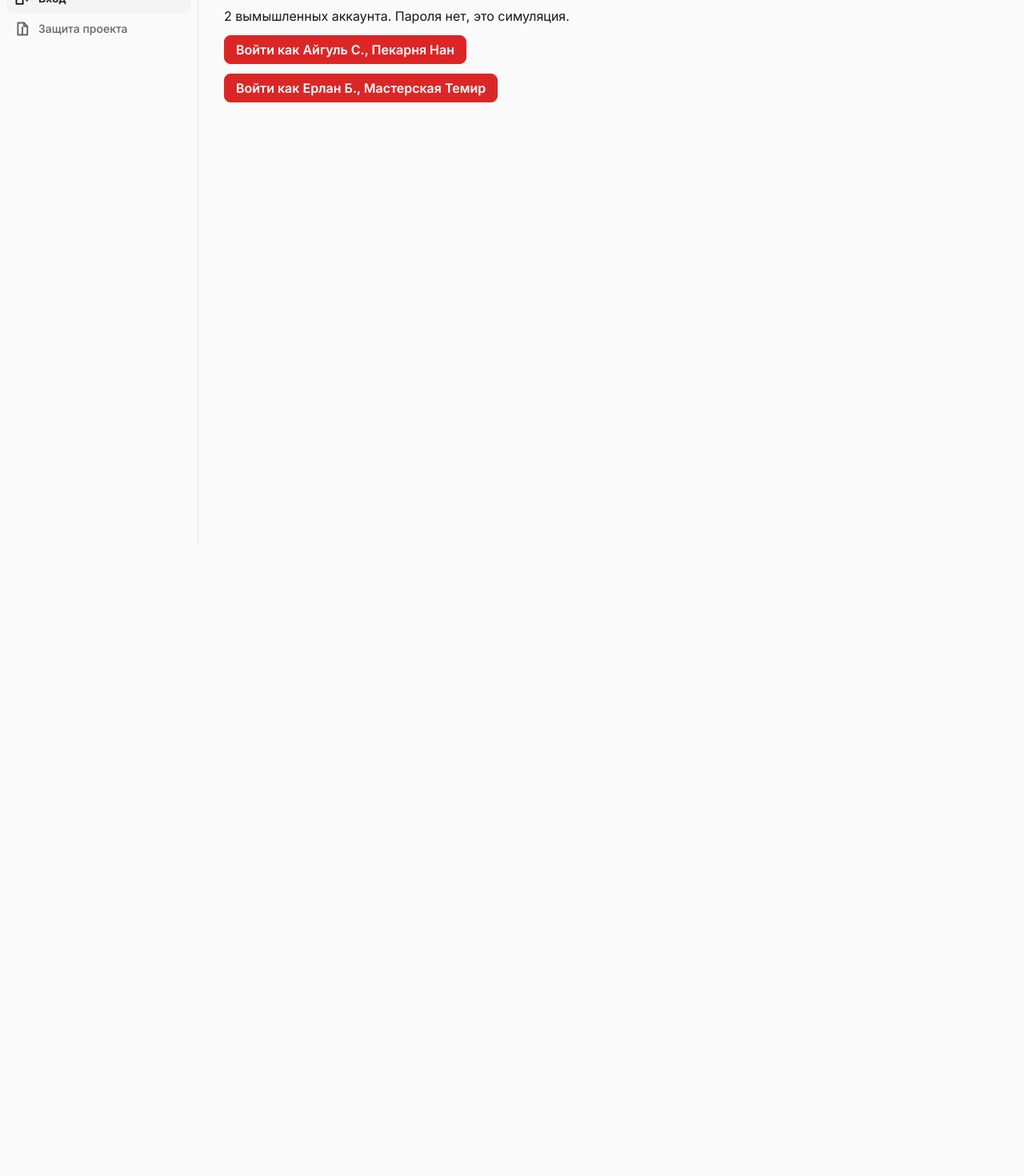
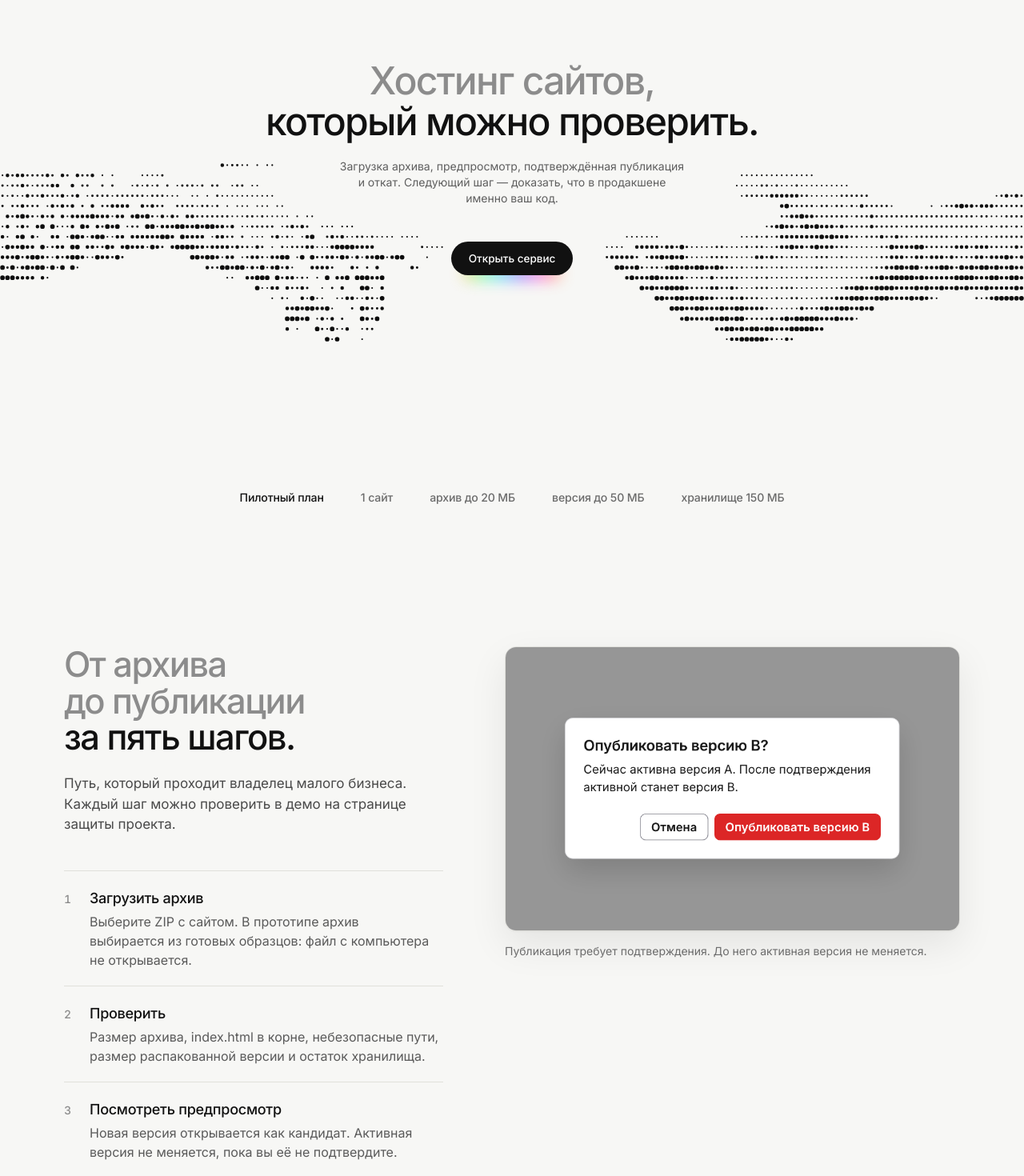
Before and after one commit to Arthurmyn/Alertion-service, a React (Vite) app: page / in a window 1280 px wide. Before the commit this address led to /login. Shown: the part 120-1590 px from the top of the page at 80% size. Before the commit the page ends 800 px from the top, so only its background shows below. Built offline with nearby package versions, Linux system fonts and the light colour scheme.

Commit message:
feat(app): serve the landing at / and the service under /app

```diff
--- a/index.html
+++ b/index.html
@@ -4,7 +4,16 @@
     <meta charset="UTF-8" />
     <link rel="icon" type="image/png" href="/logo.png" />
     <meta name="viewport" content="width=device-width, initial-scale=1.0" />
-    <title>Alertion</title>
+    <title>Alertion — хостинг сайтов, который можно проверить</title>
+    <meta
+      name="description"
+      content="Alertion: загрузка архива сайта, предпросмотр, подтверждённая публикация и откат. Учебный прототип платформы с проверяемым развёртыванием."
+    />
+    <meta
+      property="og:title"
+      content="Alertion — хостинг сайтов, который можно проверить"
+    />
+    <meta property="og:type" content="website" />
   </head>
   <body>
     <div id="root"></div>
--- /dev/null
+++ b/src/app/AppRoot.tsx
@@ -0,0 +1,12 @@
+import { BrowserRouter } from 'react-router-dom';
+import '../styles/global.css';
+import { App } from './App.tsx';
+
+/** The service. Every address inside it is relative to `/app`. */
+export default function AppRoot() {
+  return (
+    <BrowserRouter basename="/app">
+      <App />
+    </BrowserRouter>
+  );
+}
--- a/src/main.tsx
+++ b/src/main.tsx
@@ -1,13 +1,48 @@
-import { StrictMode } from 'react';
+import { StrictMode, type ComponentType } from 'react';
 import { createRoot } from 'react-dom/client';
-import { BrowserRouter } from 'react-router-dom';
-import './styles/global.css';
-import { App } from './app/App.tsx';
 
-createRoot(document.getElementById('root')!).render(
-  <StrictMode>
-    <BrowserRouter>
-      <App />
-    </BrowserRouter>
-  </StrictMode>,
-);
+/**
+ * One page, two products: the landing lives at `/`, the service under `/app`.
+ * Each is its own chunk with its own stylesheet, so neither pays for the other.
+ */
+const { pathname, search, hash } = window.location;
+const inApp = pathname === '/app' || pathname.startsWith('/app/');
+
+/** Addresses from before the service moved under /app keep working. */
+const legacy = /^\/(manage|login|defense|site)(\/|$)/;
+if (legacy.test(pathname)) {
+  window.location.replace(`/app${pathname}${search}${hash}`);
+} else {
+  void start();
+}
+
+/**
+ * Load the interface face before the first paint, so text does not reflow when
+ * Inter arrives after a fallback. A slow load never blocks for long.
+ */
+function loadFaces(): Promise<unknown> {
+  const faces = ['400', '500', '600'].map((weight) => `${weight} 1em Inter`);
+  return Promise.race([
+    Promise.all(faces.map((face) => document.fonts.load(face, 'Aa Яя'))),
+    new Promise((resolve) => setTimeout(resolve, 1500)),
+  ]).catch(() => undefined);
+}
+
+async function loadRoot(): Promise<ComponentType> {
+  // Two separate imports, so each page fetches only its own chunk and styles.
+  if (inApp) {
+    const { default: Root } = await import('./app/AppRoot.tsx');
+    return Root;
+  }
+  const { default: Root } = await import('./landing/LandingRoot.tsx');
+  return Root;
+}
+
+async function start(): Promise<void> {
+  const [Root] = await Promise.all([loadRoot(), loadFaces()]);
+  createRoot(document.getElementById('root')!).render(
+    <StrictMode>
+      <Root />
+    </StrictMode>,
+  );
+}
```
